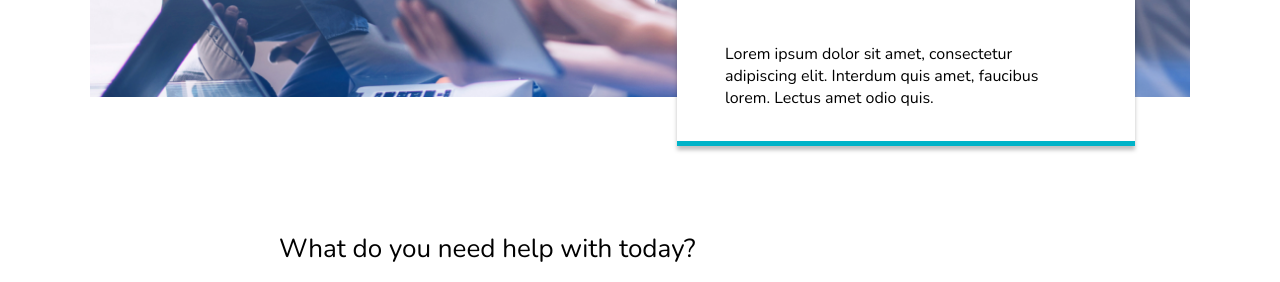
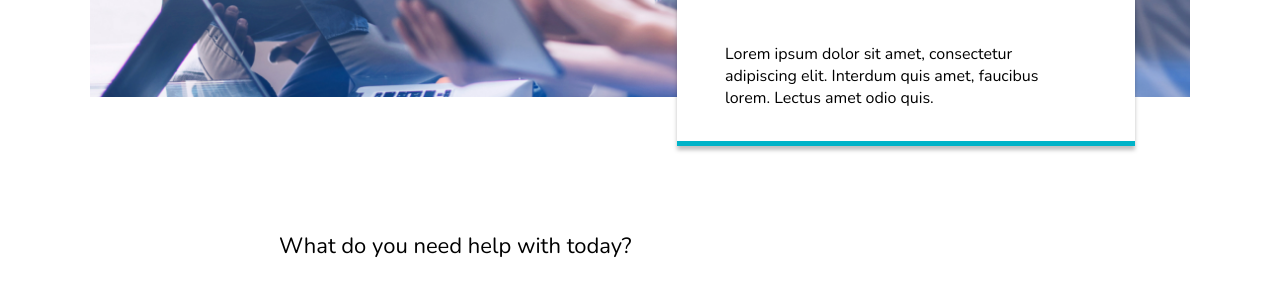
Before and after one commit to queenofrandom/devtestAppamondo, a plain HTML site: page index.html in a window 1280 px wide. Shown: the part 515-797 px from the top of the page. Drawn offline with nearby package versions, Linux system fonts and the light colour scheme; a script that the page names is missing.

Commit message:
update the css file

```diff
--- a/main.css
+++ b/main.css
@@ -29,7 +29,7 @@ h1 {
 }
 
 h2 {
-  font-size: 26px;
+  font-size: 22px;
   font-weight: 400;
 }
 
@@ -200,8 +200,8 @@ footer {
     position: absolute;
     -webkit-transform: scaleX(0);
             transform: scaleX(0);
-    -webkit-transition: all 0.7s ease-out;
-    transition: all 0.7s ease-out;
+    -webkit-transition: all 0.3s ease-out;
+    transition: all 0.3s ease-out;
     visibility: hidden;
     width: 100%;
     z-index: -1;
@@ -216,7 +216,6 @@ footer {
             animation: typing 5s steps(30, end), blink-caret 0.5s step-end infinite;
     border-right: 0.15em solid #efc93d;
     overflow: hidden;
-    white-space: nowrap;
   }
   @-webkit-keyframes typing {
     from {
--- /dev/null
+++ b/reset.css
@@ -0,0 +1,54 @@
+/* http://meyerweb.com/eric/tools/css/reset/
+   v2.0 | 20110126
+   License: none (public domain)
+*/
+html, body, div, span, applet, object, iframe,
+h1, h2, h3, h4, h5, h6, p, blockquote, pre,
+a, abbr, acronym, address, big, cite, code,
+del, dfn, em, img, ins, kbd, q, s, samp,
+small, strike, strong, sub, sup, tt, var,
+b, u, i, center,
+dl, dt, dd, ol, ul, li,
+fieldset, form, label, legend,
+table, caption, tbody, tfoot, thead, tr, th, td,
+article, aside, canvas, details, embed,
+figure, figcaption, footer, header, hgroup,
+menu, nav, output, ruby, section, summary,
+time, mark, audio, video {
+  margin: 0;
+  padding: 0;
+  border: 0;
+  font-size: 100%;
+  font: inherit;
+  vertical-align: baseline;
+}
+
+/* HTML5 display-role reset for older browsers */
+article, aside, details, figcaption, figure,
+footer, header, hgroup, menu, nav, section {
+  display: block;
+}
+
+body {
+  line-height: 1;
+}
+
+ol, ul {
+  list-style: none;
+}
+
+blockquote, q {
+  quotes: none;
+}
+
+blockquote:before, blockquote:after,
+q:before, q:after {
+  content: '';
+  content: none;
+}
+
+table {
+  border-collapse: collapse;
+  border-spacing: 0;
+}
+/*# sourceMappingURL=reset.css.map */
```
Also changed, not shown: 2 other files.
